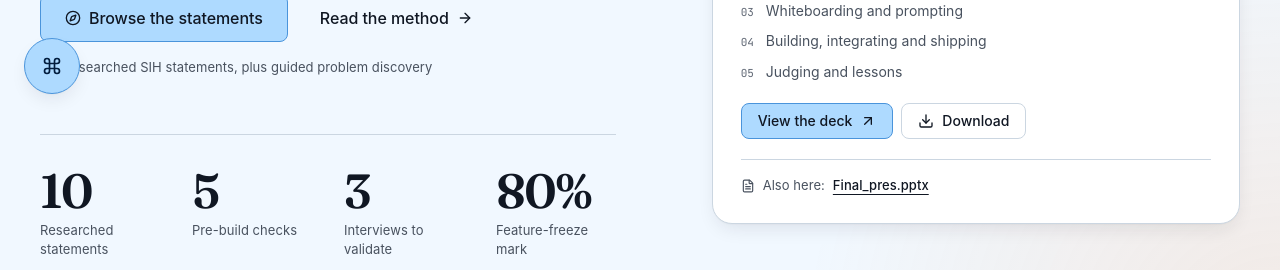
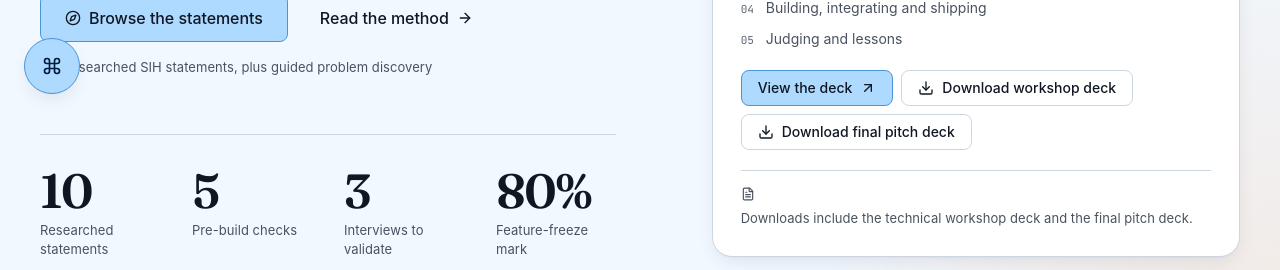
Before and after one commit to santhosh-2909/Hackathon_S, a Next.js app: page / in a window 1280 px wide. Shown: the part 682-952 px from the top of the page. Built offline with nearby package versions, Linux system fonts and the light colour scheme; no server answers.

Commit message:
Add technical workshop deck download

```diff
--- a/src/app/(marketing)/workshop/page.tsx
+++ b/src/app/(marketing)/workshop/page.tsx
@@ -64,13 +64,13 @@ export default function WorkshopPage() {
           <Button asChild variant="soft" size="lg">
             <a href={WORKSHOP_DECK.fileHref} download>
               <Download aria-hidden />
-              Download the deck
+              Download workshop deck
             </a>
           </Button>
           <Button asChild variant="outline" size="lg">
             <a href={WORKSHOP_DECK.finalFileHref} download>
               <Download aria-hidden />
-              Download Finals pitch
+              Download final pitch deck
             </a>
           </Button>
         </div>
--- a/src/constants/workshop-deck.ts
+++ b/src/constants/workshop-deck.ts
@@ -15,8 +15,8 @@ export const WORKSHOP_DECK = {
   slideCount: 72,
   moduleCount: 18,
   partCount: 5,
-  fileHref: '/decks/Final_pres.pptx',
-  fileName: 'Final_pres.pptx',
+  fileHref: '/decks/hackathon-technical-workshop-v2.pptx',
+  fileName: 'hackathon-technical-workshop-v2.pptx',
   fileSizeMb: 2.7,
   finalFileHref: '/decks/Final_pres.pptx',
   finalFileName: 'Final_pres.pptx',
--- a/src/features/marketing/deck-preview.tsx
+++ b/src/features/marketing/deck-preview.tsx
@@ -86,21 +86,20 @@ function DeckPreview() {
           <Button asChild variant="outline" size="md">
             <a href={WORKSHOP_DECK.fileHref} download>
               <Download aria-hidden />
-              Download
+              Download workshop deck
+            </a>
+          </Button>
+          <Button asChild variant="outline" size="md">
+            <a href={WORKSHOP_DECK.finalFileHref} download>
+              <Download aria-hidden />
+              Download final pitch deck
             </a>
           </Button>
         </div>
 
         <p className="flex flex-wrap items-center gap-2 border-t border-border pt-4 text-caption text-muted-foreground">
           <FileText className="size-3.5 shrink-0" aria-hidden />
-          Also here:
-          <a
-            href={WORKSHOP_DECK.finalFileHref}
-            download
-            className="rounded-xs font-medium text-foreground underline underline-offset-4 hover:text-accent-text"
-          >
-            {WORKSHOP_DECK.finalFileName}
-          </a>
+          Downloads include the technical workshop deck and the final pitch deck.
         </p>
       </div>
     </div>
```
Also changed, not shown: 1 other file (tests, documents, lock files or other folders).
